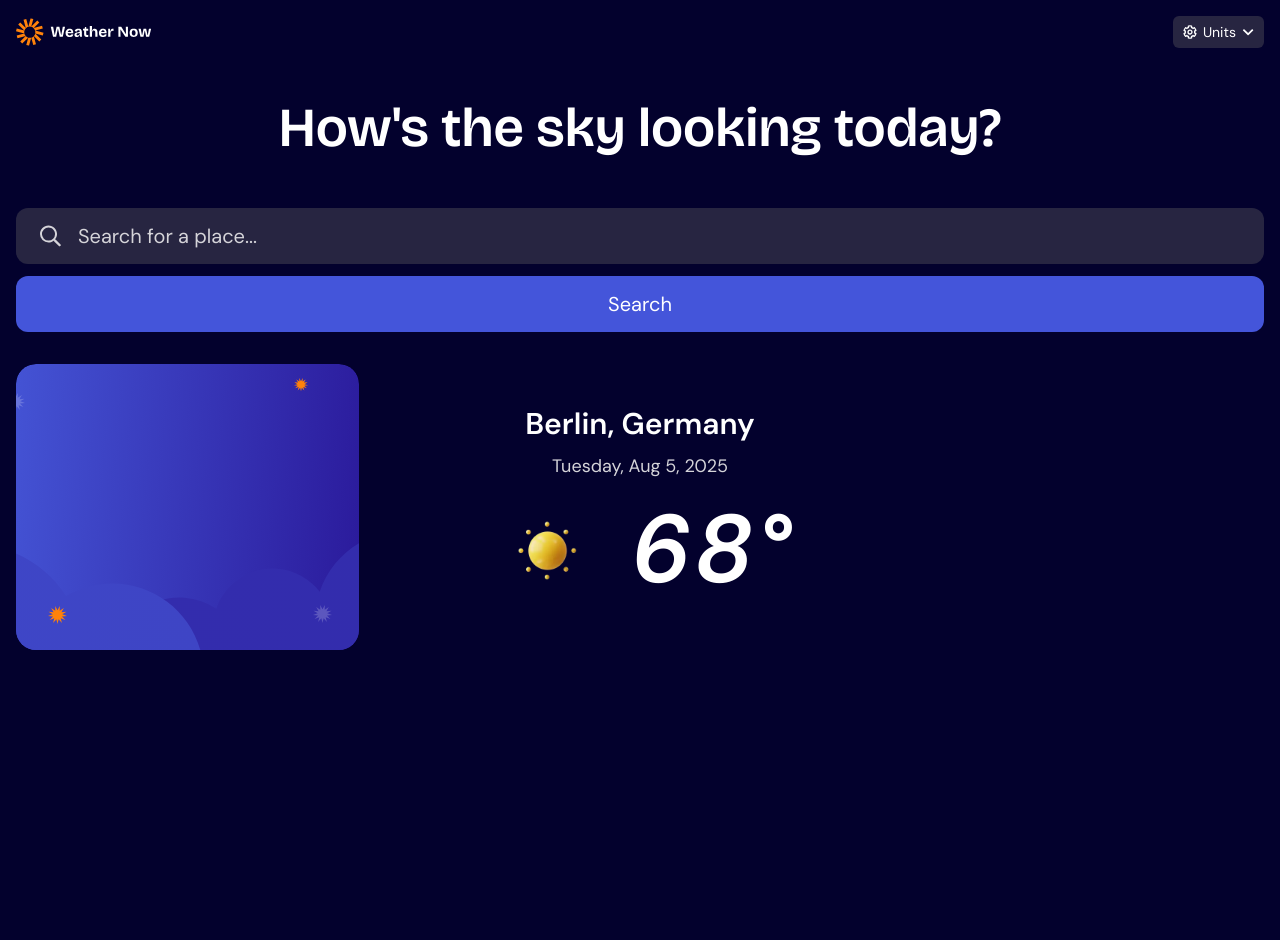
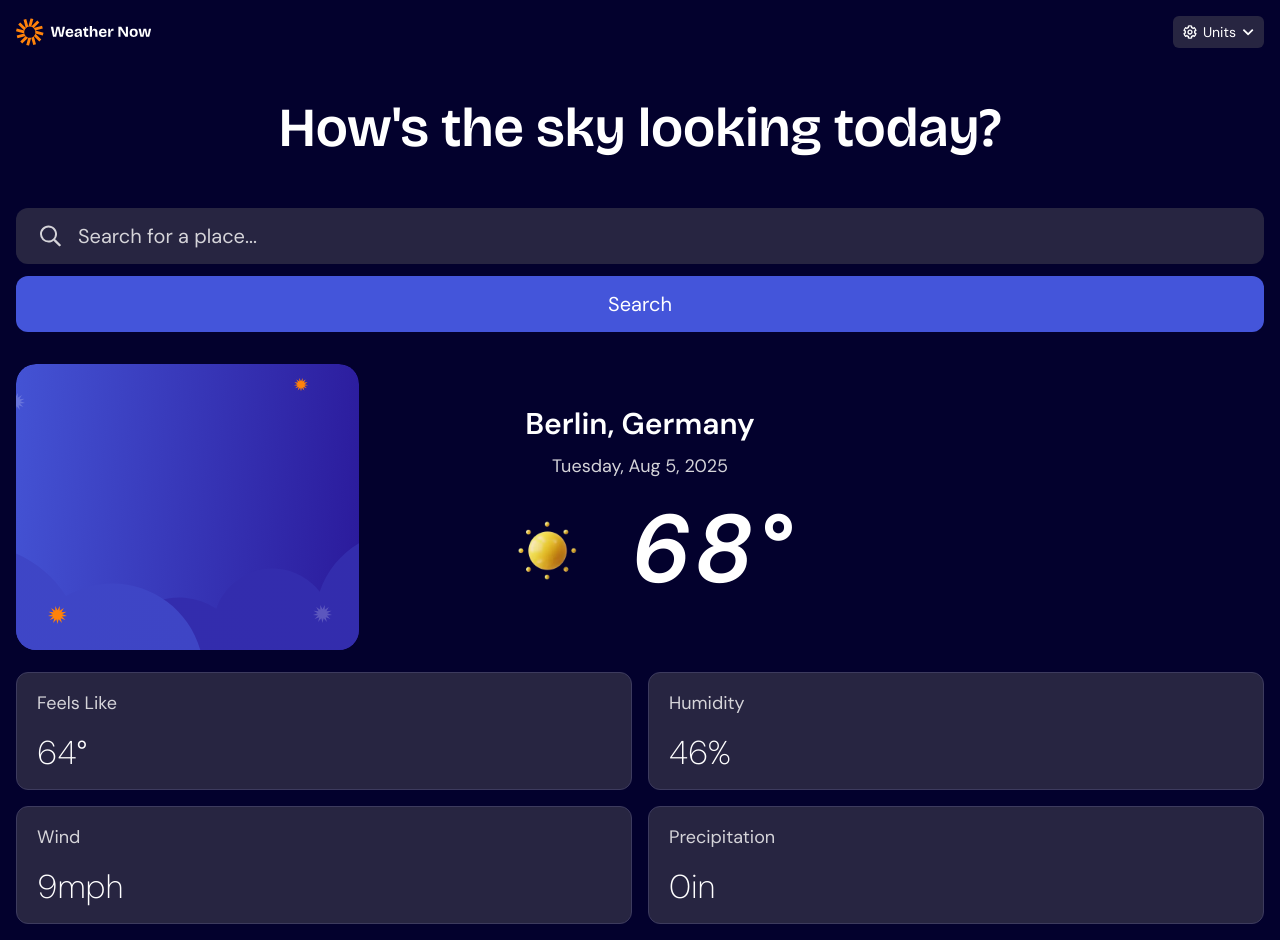
Before and after one commit to 1krasyuk/weather-app-react, a React (Vite) app: page / in a window 1280 px wide. Before the commit the page ends 800 px from the top, so only its background shows below. Built offline with nearby package versions, Linux system fonts and the light colour scheme.

Commit message:
feat: add metrics card component

```diff
--- /dev/null
+++ b/components/MetricsCard.jsx
@@ -0,0 +1,11 @@
+export default function MetricsCard({ title, value, unit }) {
+  return (
+    <div className="bg-neutral-800 px-5 py-4 space-y-4 rounded-xl border border-neutral-600">
+      <p className="text-lg text-neutral-200">{title}</p>
+      <p className="text-[33px] font-extralight leading-10">
+        {value}
+        {unit}
+      </p>
+    </div>
+  );
+}
--- a/src/App.jsx
+++ b/src/App.jsx
@@ -2,6 +2,7 @@ import "./App.css";
 import Header from "../components/Header";
 import SearchBar from "../components/SearchBar";
 import WeatherCard from "../components/WeatherCard";
+import MetricsCard from "../components/MetricsCard";
 
 function App() {
   return (
@@ -9,6 +10,12 @@ function App() {
       <Header />
       <SearchBar />
       <WeatherCard />
+      <div className="grid grid-cols-2 gap-4 mt-5">
+        <MetricsCard title="Feels Like" value="64" unit="°" />
+        <MetricsCard title="Humidity" value="46" unit="%" />
+        <MetricsCard title="Wind" value="9" unit="mph" />
+        <MetricsCard title="Precipitation" value="0" unit="in" />
+      </div>
     </div>
   );
 }
```
